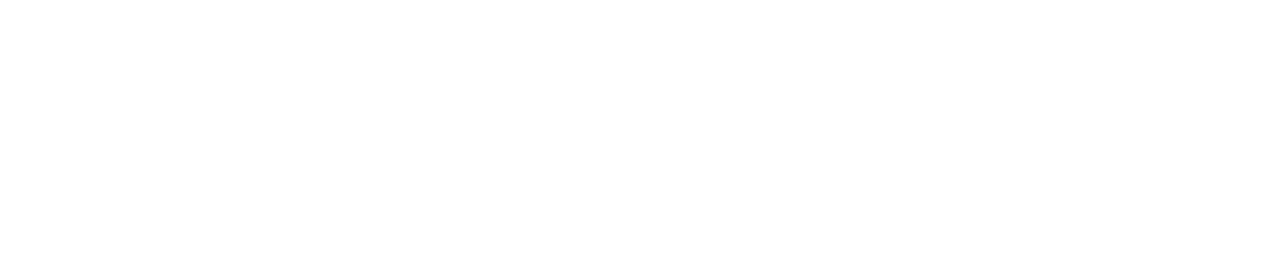
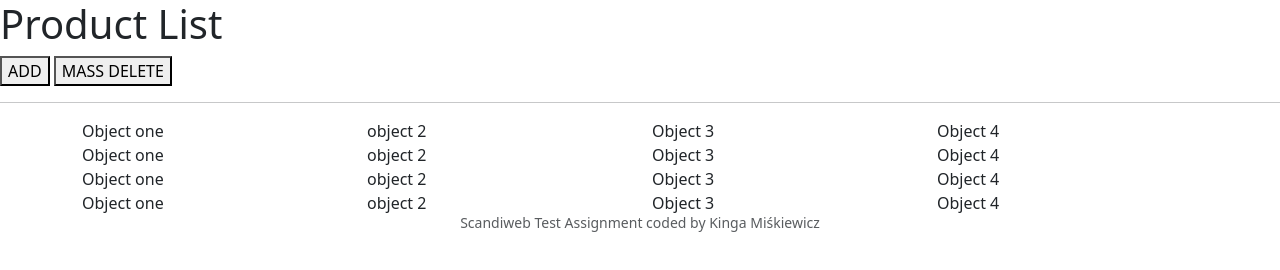
Before and after one commit to codingbeary/ecommerce-store-website, a plain HTML site: page index.html in a window 1280 px wide. Drawn offline with nearby package versions, Linux system fonts and the light colour scheme.

Commit message:
Created a basic HTML structure of a homepage

```diff
--- a/index.html
+++ b/index.html
@@ -4,7 +4,58 @@
     <meta charset="UTF-8" />
     <meta http-equiv="X-UA-Compatible" content="IE=edge" />
     <meta name="viewport" content="width=device-width, initial-scale=1.0" />
-    <title>Document</title>
+    <link
+      href="https://cdn.jsdelivr.net/npm/bootstrap@5.3.0-alpha3/dist/css/bootstrap.min.css"
+      rel="stylesheet"
+      integrity="sha384-KK94CHFLLe+nY2dmCWGMq91rCGa5gtU4mk92HdvYe+M/SXH301p5ILy+dN9+nJOZ"
+      crossorigin="anonymous"
+    />
+    <link rel="stylesheet" href="styles.css" />
+    <title>Scandiweb Test Assignment</title>
   </head>
-  <body></body>
+  <body>
+    <!-- Header section -->
+    <header>
+      <h1>Product List</h1>
+      <button>ADD</button>
+      <button>MASS DELETE</button>
+      <hr />
+    </header>
+    <!--Product List-->
+    <main>
+      <div class="container">
+        <div class="row">
+          <div class="col-md-3">Object one</div>
+          <div class="col-md-3">object 2</div>
+          <div class="col-md-3">Object 3</div>
+          <div class="col-md-3">Object 4</div>
+        </div>
+
+        <div class="row">
+          <div class="col-md-3">Object one</div>
+          <div class="col-md-3">object 2</div>
+          <div class="col-md-3">Object 3</div>
+          <div class="col-md-3">Object 4</div>
+        </div>
+
+        <div class="row">
+          <div class="col-md-3">Object one</div>
+          <div class="col-md-3">object 2</div>
+          <div class="col-md-3">Object 3</div>
+          <div class="col-md-3">Object 4</div>
+        </div>
+
+        <div class="row">
+          <div class="col-md-3">Object one</div>
+          <div class="col-md-3">object 2</div>
+          <div class="col-md-3">Object 3</div>
+          <div class="col-md-3">Object 4</div>
+        </div>
+      </div>
+    </main>
+
+    <footer class="text-center text-muted">
+      <h2>Scandiweb Test Assignment coded by Kinga Miśkiewicz</h2>
+    </footer>
+  </body>
 </html>
--- a/styles.css
+++ b/styles.css
@@ -0,0 +1,3 @@
+footer h2 {
+  font-size: 14px;
+}
```
